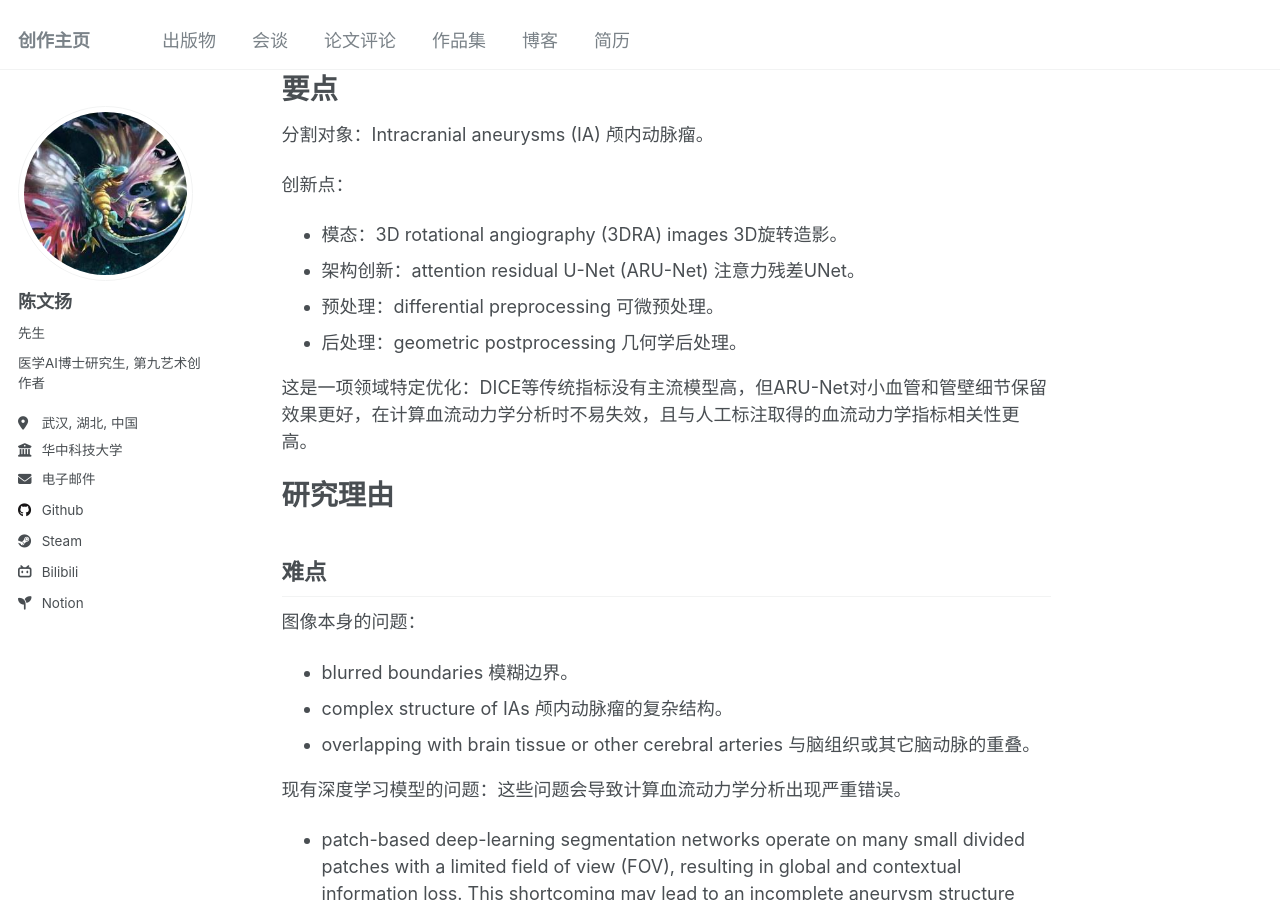
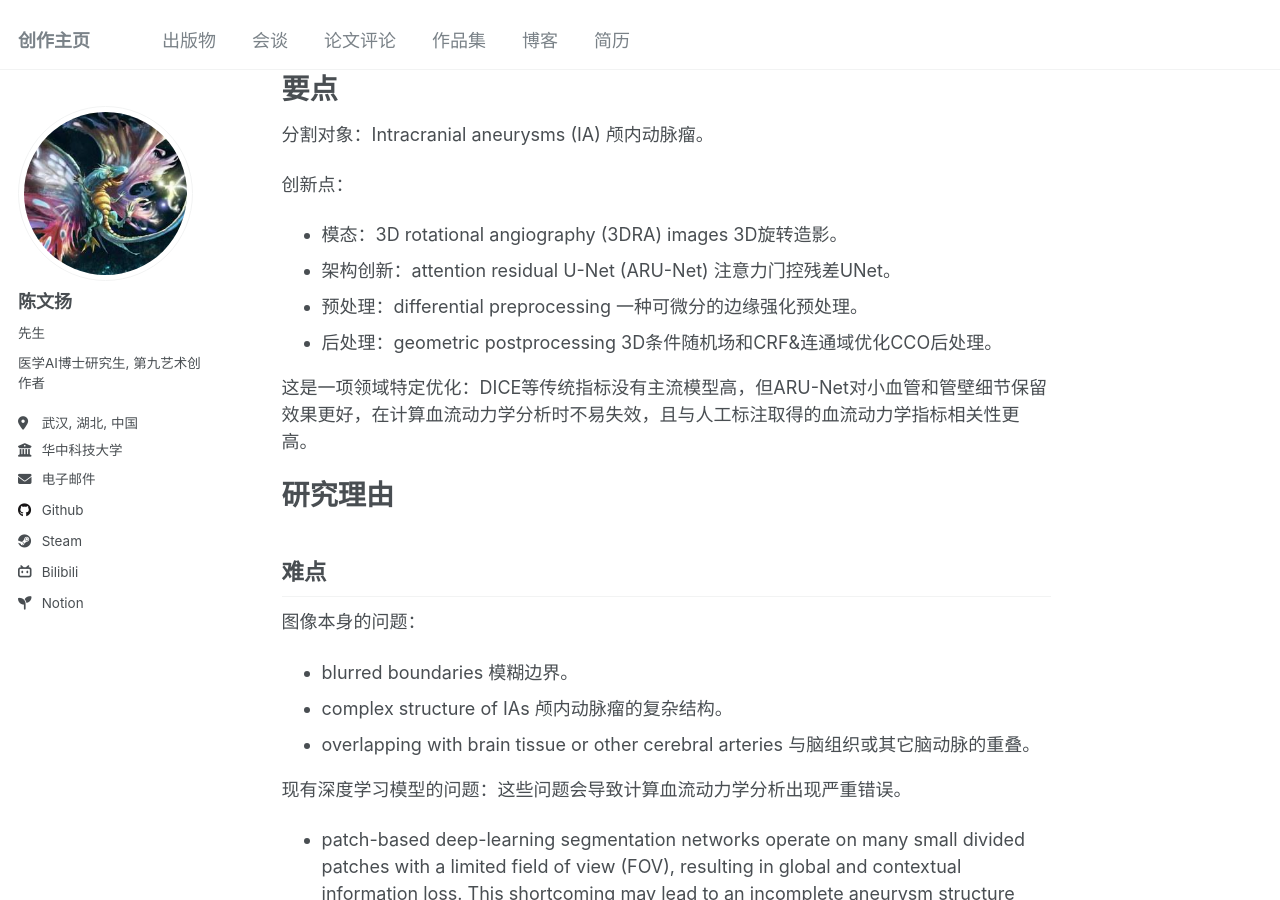
Before and after one commit to CyannyPasiify/cyannypasiify.github.io, a Jekyll site: the page built from _reviews/MIS/2022-11-17-01-An attention residual u-net with differential preprocessing and geometric postprocessing learning how to segment vasculature including intracranial aneurysms.md, in a window 1280 px wide and 900 px high, scrolled down 798 px. Built offline with Jekyll 4.4.1, drawn with Linux system fonts in a browser that asks for light colours.

Commit message:
Update 2022-11-17-01-An attention residual u-net with differential preprocessing and geometric postprocessing learning how to segment vasculature including intracranial aneurysms.md

```diff
--- a/_reviews/MIS/2022-11-17-01-An attention residual u-net with differential preprocessing and geometric postprocessing learning how to segment vasculature including intracranial aneurysms.md
+++ b/_reviews/MIS/2022-11-17-01-An attention residual u-net with differential preprocessing and geometric postprocessing learning how to segment vasculature including intracranial aneurysms.md
@@ -27,9 +27,9 @@ Mu N, Lyu Z, Rezaeitaleshmahalleh M, et al. An attention residual u-net with dif
 
 创新点：
 -  模态：3D rotational angiography (3DRA) images 3D旋转造影。
--  架构创新：attention residual U-Net (ARU-Net) 注意力残差UNet。
--  预处理：differential preprocessing 可微预处理。
--  后处理：geometric postprocessing 几何学后处理。
+-  架构创新：attention residual U-Net (ARU-Net) 注意力门控残差UNet。
+-  预处理：differential preprocessing 一种可微分的边缘强化预处理。
+-  后处理：geometric postprocessing 3D条件随机场和CRF&连通域优化CCO后处理。
 
 这是一项领域特定优化：DICE等传统指标没有主流模型高，但ARU-Net对小血管和管壁细节保留效果更好，在计算血流动力学分析时不易失效，且与人工标注取得的血流动力学指标相关性更高。
 
```
